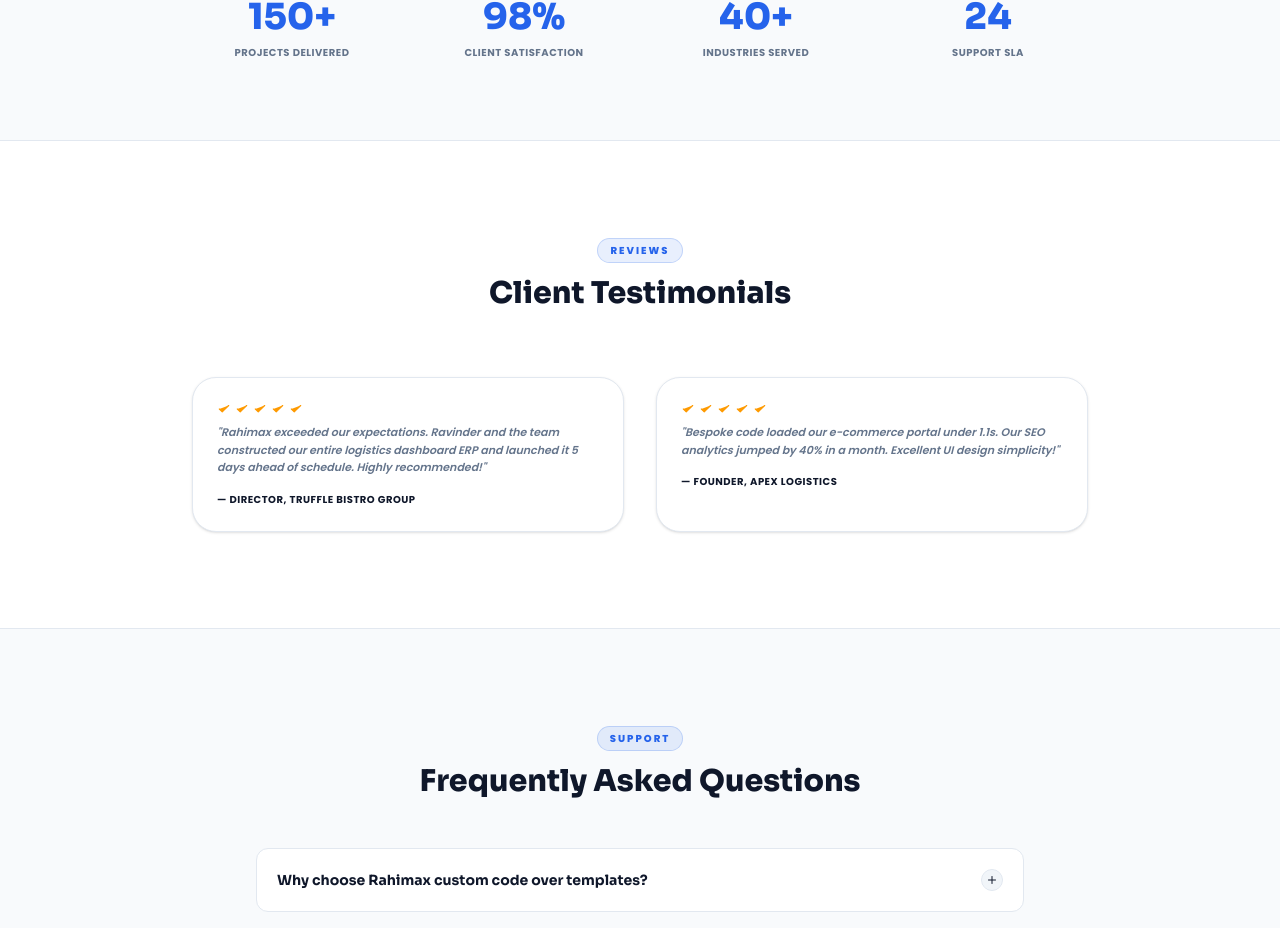
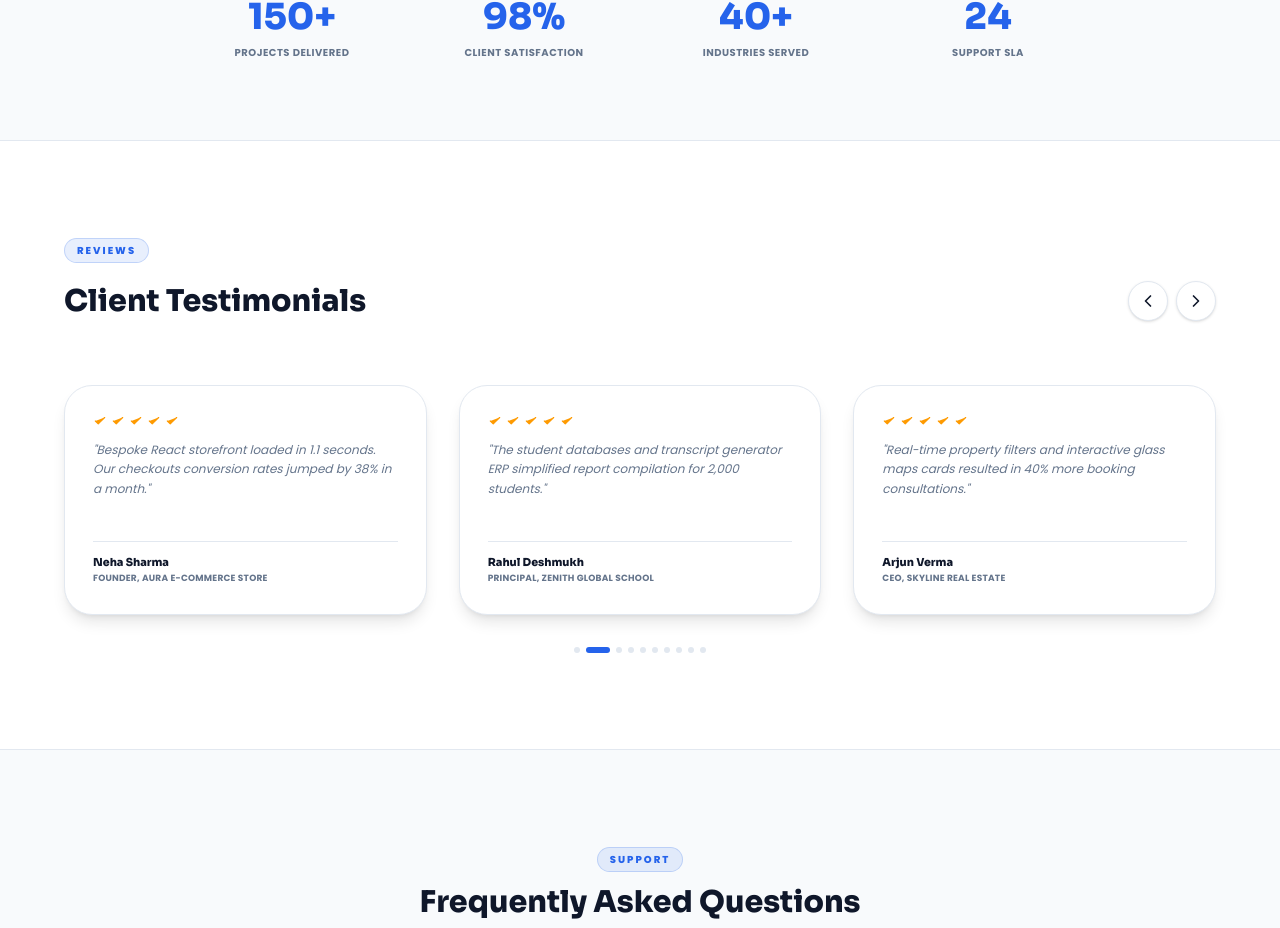
Before and after one commit to ravinder-yad/RAHIMAX, a React (Vite) app: page /about in a window 1280 px wide. Shown: the part 6997-7925 px from the top of the page. Built offline with nearby package versions, Linux system fonts and the light colour scheme.

Commit message:
Implement interactive autoplay client reviews slider carousel with 10 industry reviews on About page

```diff
--- a/src/pages/About/About.jsx
+++ b/src/pages/About/About.jsx
@@ -3,15 +3,44 @@ import { Helmet } from 'react-helmet-async';
 import { Link } from 'react-router-dom';
 import {
   Check, ArrowRight, ShieldCheck, Sparkles, Code2, Users,
-  Award, Heart, Target, Eye, Globe, X, Plus, Database, Cloud
+  Award, Heart, Target, Eye, Globe, X, Plus, Database, Cloud,
+  ChevronLeft, ChevronRight
 } from 'lucide-react';
 
 const About = () => {
   const [openFaq, setOpenFaq] = useState(null);
+  const [activeSlide, setActiveSlide] = useState(0);
+
+  const reviews = [
+    { name: "Vikram Malhotra", role: "Director", comp: "Truffle Bistro Group", txt: "Rahimax constructed our entire online kitchen order dispatch suite. It reduced order queue latency by 45%. Highly recommended!", stars: 5 },
+    { name: "Neha Sharma", role: "Founder", comp: "Aura E-Commerce Store", txt: "Bespoke React storefront loaded in 1.1 seconds. Our checkouts conversion rates jumped by 38% in a month.", stars: 5 },
+    { name: "Rahul Deshmukh", role: "Principal", comp: "Zenith Global School", txt: "The student databases and transcript generator ERP simplified report compilation for 2,000 students.", stars: 5 },
+    { name: "Arjun Verma", role: "CEO", comp: "Skyline Real Estate", txt: "Real-time property filters and interactive glass maps cards resulted in 40% more booking consultations.", stars: 5 },
+    { name: "Dr. Alok Sen", role: "Chief Architect", comp: "Apollo Clinic Network", txt: "Delivered appointment slots managers and patients records panels. Zero compliance leaks. Exceptional engineering care.", stars: 5 },
+    { name: "Shreya Ghoshal", role: "Manager", comp: "Prime Fitness Studio", txt: "Active shift check-in scanner widget built by Ravinder is robust. Simple database tracking schemas.", stars: 5 },
+    { name: "Kabir Mehta", role: "Director", comp: "Lens Hub Creative Studio", txt: "Stunning Apple-grade styling layouts and custom React micro-animations. Our clients are always impressed.", stars: 5 },
+    { name: "Pooja Hegde", role: "Partner", comp: "Safe Legal Partners", txt: "Secured client scheduling portals, encrypted database inputs, and automated sitemaps. Clean execution.", stars: 5 },
+    { name: "Amit Singhal", role: "Operations Lead", comp: "Apex Logistics Hub", txt: "Engineered candidates HR pipelines status tracking boards. Cut recruitment delay times by 50%.", stars: 5 },
+    { name: "Suresh Prabhu", role: "Director", comp: "Smart Factory Group", txt: "Custom automated stock alerts warning monitors integrated. Exceptional dashboard reliability and support.", stars: 5 }
+  ];
 
   useEffect(() => {
     window.scrollTo(0, 0);
   }, []);
+
+  useEffect(() => {
+    const interval = setInterval(() => {
+      setActiveSlide((prev) => (prev + 1) % reviews.length);
+    }, 6000);
+    return () => clearInterval(interval);
+  }, [reviews.length]);
+
+  const nextSlide = () => {
+    setActiveSlide((prev) => (prev + 1) % reviews.length);
+  };
+  const prevSlide = () => {
+    setActiveSlide((prev) => (prev - 1 + reviews.length) % reviews.length);
+  };
 
   const toggleFaq = (idx) => {
     setOpenFaq(openFaq === idx ? null : idx);
@@ -736,38 +765,121 @@ const About = () => {
         </div>
       </section>
 
-      {/* ❤️ 11. Testimonials */}
-      <section className="py-24 bg-bg-surface dark:bg-slate-900 px-6 text-left border-b border-border-light dark:border-zinc-800">
-        <div className="max-w-4xl mx-auto">
-          <div className="text-center mb-16">
-            <span className="text-secondary text-[10px] uppercase tracking-[0.2em] font-extrabold mb-3 px-3 py-1 bg-secondary/10 rounded-full inline-block border border-secondary/20">
-              Reviews
-            </span>
-            <h2 className="text-primary dark:text-white font-heading font-extrabold text-2xl md:text-3xl leading-tight">
-              Client Testimonials
-            </h2>
+      {/* ❤️ 11. Testimonials (Redesigned looping Slider Carousel with 10 reviews) */}
+      <section className="py-24 bg-bg-surface dark:bg-slate-900 px-6 text-left border-b border-border-light dark:border-zinc-800 relative">
+        <div className="max-w-6xl mx-auto">
+
+          <div className="flex justify-between items-end mb-16">
+            <div>
+              <span className="text-secondary text-[10px] uppercase tracking-[0.2em] font-extrabold mb-3 px-3 py-1 bg-secondary/10 rounded-full inline-block border border-secondary/20">
+                Reviews
+              </span>
+              <h2 className="text-primary dark:text-white font-heading font-black text-2xl md:text-3xl leading-tight mt-2">
+                Client Testimonials
+              </h2>
+            </div>
+
+            {/* Slider triggers */}
+            <div className="flex gap-2">
+              <button
+                onClick={prevSlide}
+                className="w-10 h-10 rounded-full border border-border-light dark:border-zinc-800 bg-bg-card hover:bg-secondary/15 hover:border-secondary/40 text-primary dark:text-white flex items-center justify-center shadow-sm transition-all cursor-pointer"
+              >
+                <ChevronLeft className="w-5 h-5" />
+              </button>
+              <button
+                onClick={nextSlide}
+                className="w-10 h-10 rounded-full border border-border-light dark:border-zinc-800 bg-bg-card hover:bg-secondary/15 hover:border-secondary/40 text-primary dark:text-white flex items-center justify-center shadow-sm transition-all cursor-pointer"
+              >
+                <ChevronRight className="w-5 h-5" />
+              </button>
+            </div>
           </div>
 
-          <div className="grid grid-cols-1 md:grid-cols-2 gap-8 text-xs font-semibold text-text-gray">
-            <div className="bg-bg-card border border-border-light dark:bg-zinc-900/60 dark:border-zinc-800 p-6 rounded-[24px] relative shadow-sm hover:border-secondary/20 transition-all duration-300">
-              <div className="text-amber-500 flex gap-1 mb-2">
-                {[...Array(5)].map((_, i) => <Check className="w-3.5 h-3.5 fill-current text-amber-500 shrink-0" key={i} />)}
+          {/* Testimonial slider grid */}
+          <div className="grid grid-cols-1 md:grid-cols-2 lg:grid-cols-3 gap-8">
+
+            {/* Card 1: Always visible */}
+            <div className="bg-bg-card border border-border-light dark:bg-zinc-900/60 dark:border-zinc-800 p-7 rounded-[28px] shadow-lg flex flex-col justify-between h-[230px] hover:border-secondary/35 dark:hover:border-blue-500/35 hover:-translate-y-1 transition-all duration-300 relative overflow-hidden group">
+              <div>
+                <div className="text-amber-500 flex gap-1 mb-3">
+                  {[...Array(reviews[activeSlide].stars)].map((_, i) => (
+                    <Check className="w-3.5 h-3.5 fill-current text-amber-500 shrink-0" key={i} />
+                  ))}
+                </div>
+                <p className="italic leading-relaxed font-body text-xs text-text-gray dark:text-zinc-300 line-clamp-4">
+                  "{reviews[activeSlide].txt}"
+                </p>
               </div>
-              <p className="italic leading-relaxed font-body text-[11px] text-text-gray dark:text-zinc-300">
-                "Rahimax exceeded our expectations. Ravinder and the team constructed our entire logistics dashboard ERP and launched it 5 days ahead of schedule. Highly recommended!"
-              </p>
-              <span className="block text-[10px] text-primary dark:text-white font-bold mt-4 uppercase tracking-wider">— Director, Truffle Bistro Group</span>
+              <div className="border-t border-border-light dark:border-zinc-850 pt-3 flex flex-col">
+                <span className="text-[11px] font-heading font-black text-primary dark:text-white">
+                  {reviews[activeSlide].name}
+                </span>
+                <span className="text-[9px] text-text-gray dark:text-zinc-500 font-bold uppercase tracking-wide mt-0.5">
+                  {reviews[activeSlide].role}, {reviews[activeSlide].comp}
+                </span>
+              </div>
             </div>
-            <div className="bg-bg-card border border-border-light dark:bg-zinc-900/60 dark:border-zinc-800 p-6 rounded-[24px] relative shadow-sm hover:border-secondary/20 transition-all duration-300">
-              <div className="text-amber-500 flex gap-1 mb-2">
-                {[...Array(5)].map((_, i) => <Check className="w-3.5 h-3.5 fill-current text-amber-500 shrink-0" key={i} />)}
+
+            {/* Card 2: Visible on md+ */}
+            <div className="hidden md:flex bg-bg-card border border-border-light dark:bg-zinc-900/60 dark:border-zinc-800 p-7 rounded-[28px] shadow-lg flex-col justify-between h-[230px] hover:border-secondary/35 dark:hover:border-blue-500/35 hover:-translate-y-1 transition-all duration-300 relative overflow-hidden group">
+              <div>
+                <div className="text-amber-500 flex gap-1 mb-3">
+                  {[...Array(reviews[(activeSlide + 1) % reviews.length].stars)].map((_, i) => (
+                    <Check className="w-3.5 h-3.5 fill-current text-amber-500 shrink-0" key={i} />
+                  ))}
+                </div>
+                <p className="italic leading-relaxed font-body text-xs text-text-gray dark:text-zinc-300 line-clamp-4">
+                  "{reviews[(activeSlide + 1) % reviews.length].txt}"
+                </p>
               </div>
-              <p className="italic leading-relaxed font-body text-[11px] text-text-gray dark:text-zinc-300">
-                "Bespoke code loaded our e-commerce portal under 1.1s. Our SEO analytics jumped by 40% in a month. Excellent UI design simplicity!"
-              </p>
-              <span className="block text-[10px] text-primary dark:text-white font-bold mt-4 uppercase tracking-wider">— Founder, Apex Logistics</span>
+              <div className="border-t border-border-light dark:border-zinc-850 pt-3 flex flex-col">
+                <span className="text-[11px] font-heading font-black text-primary dark:text-white">
+                  {reviews[(activeSlide + 1) % reviews.length].name}
+                </span>
+                <span className="text-[9px] text-text-gray dark:text-zinc-500 font-bold uppercase tracking-wide mt-0.5">
+                  {reviews[(activeSlide + 1) % reviews.length].role}, {reviews[(activeSlide + 1) % reviews.length].comp}
+                </span>
+              </div>
             </div>
+
+            {/* Card 3: Visible on lg+ */}
+            <div className="hidden lg:flex bg-bg-card border border-border-light dark:bg-zinc-900/60 dark:border-zinc-800 p-7 rounded-[28px] shadow-lg flex-col justify-between h-[230px] hover:border-secondary/35 dark:hover:border-blue-500/35 hover:-translate-y-1 transition-all duration-300 relative overflow-hidden group">
+              <div>
+                <div className="text-amber-500 flex gap-1 mb-3">
+                  {[...Array(reviews[(activeSlide + 2) % reviews.length].stars)].map((_, i) => (
+                    <Check className="w-3.5 h-3.5 fill-current text-amber-500 shrink-0" key={i} />
+                  ))}
+                </div>
+                <p className="italic leading-relaxed font-body text-xs text-text-gray dark:text-zinc-300 line-clamp-4">
+                  "{reviews[(activeSlide + 2) % reviews.length].txt}"
+                </p>
+              </div>
+              <div className="border-t border-border-light dark:border-zinc-850 pt-3 flex flex-col">
+                <span className="text-[11px] font-heading font-black text-primary dark:text-white">
+                  {reviews[(activeSlide + 2) % reviews.length].name}
+                </span>
+                <span className="text-[9px] text-text-gray dark:text-zinc-500 font-bold uppercase tracking-wide mt-0.5">
+                  {reviews[(activeSlide + 2) % reviews.length].role}, {reviews[(activeSlide + 2) % reviews.length].comp}
+                </span>
+              </div>
+            </div>
+
           </div>
+
+          {/* Dot Indicators */}
+          <div className="flex justify-center gap-1.5 mt-8">
+            {reviews.map((_, i) => (
+              <button
+                key={i}
+                onClick={() => setActiveSlide(i)}
+                className={`h-1.5 rounded-full transition-all cursor-pointer ${
+                  activeSlide === i ? 'w-6 bg-secondary' : 'w-1.5 bg-border-light dark:bg-zinc-800'
+                }`}
+              />
+            ))}
+          </div>
+
         </div>
       </section>
 
```
